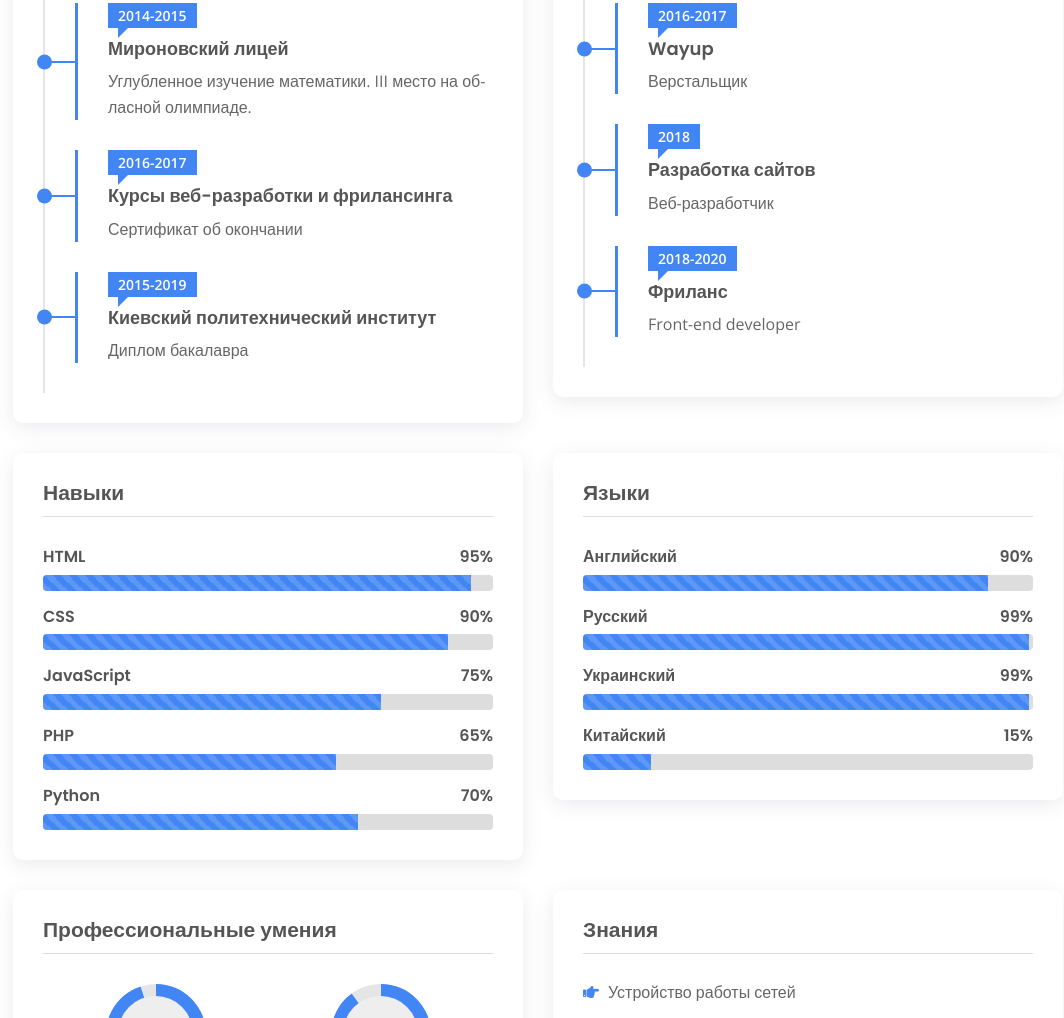
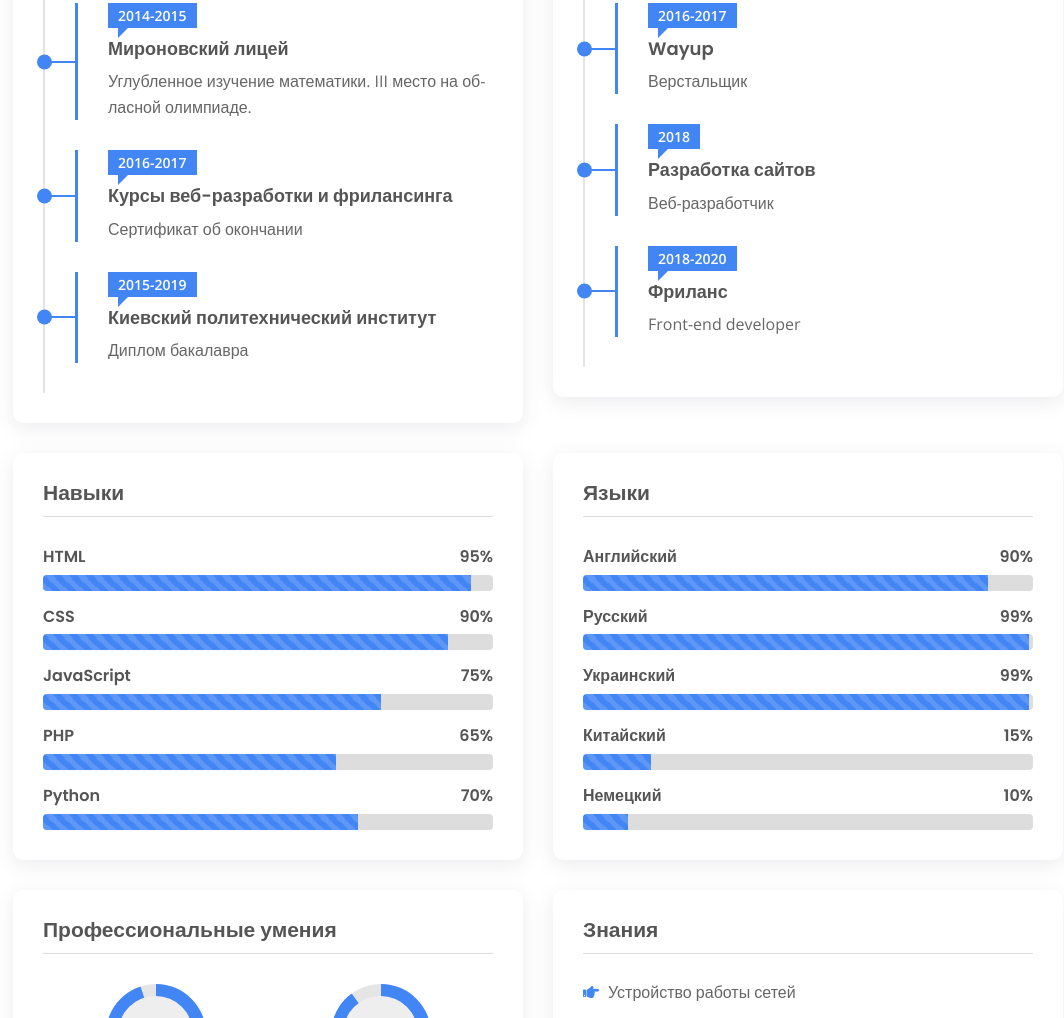
Before and after one commit to IvanDanylenko/ivandanylenko.github.io, a plain HTML site: page index.html in a window 1280 px wide. Shown: the part 2918-3936 px from the top of the page, without its empty margins (202-1266 px from the left). Drawn offline with nearby package versions, Linux system fonts and the light colour scheme.

Commit message:
minor changes

```diff
--- a/index.html
+++ b/index.html
@@ -199,7 +199,7 @@
                                                     <span><label>День рождения:</label> 15.11.1998</span>
                                                 </li>
                                                 <li>
-                                                    <span><label>Возраст:</label> 21</span>
+                                                    <span><label>Возраст:</label> 22</span>
                                                 </li>
                                                 <li>
                                                     <span><label>Город:</label> Киев, Украина</span>
@@ -609,6 +609,19 @@
                                         </div>
                                         <div class="progress">
                                             <div class="progress-bar progress-bar-striped progress-bar-animated" role="progressbar" aria-valuenow="15" aria-valuemin="0" aria-valuemax="100" style="width: 15%"></div>
+                                        </div>
+                                    </div>
+                                    <div class="single-skill wow fadeInUp">
+                                        <div class="heading">
+                                            <h4 class="name">
+                                                    Немецкий
+                                            </h4>
+                                            <h5 class="value">
+                                                    10%
+                                            </h5>
+                                        </div>
+                                        <div class="progress">
+                                            <div class="progress-bar progress-bar-striped progress-bar-animated" role="progressbar" aria-valuenow="10" aria-valuemin="0" aria-valuemax="100" style="width: 10%"></div>
                                         </div>
                                     </div>
                                 </div>
```
